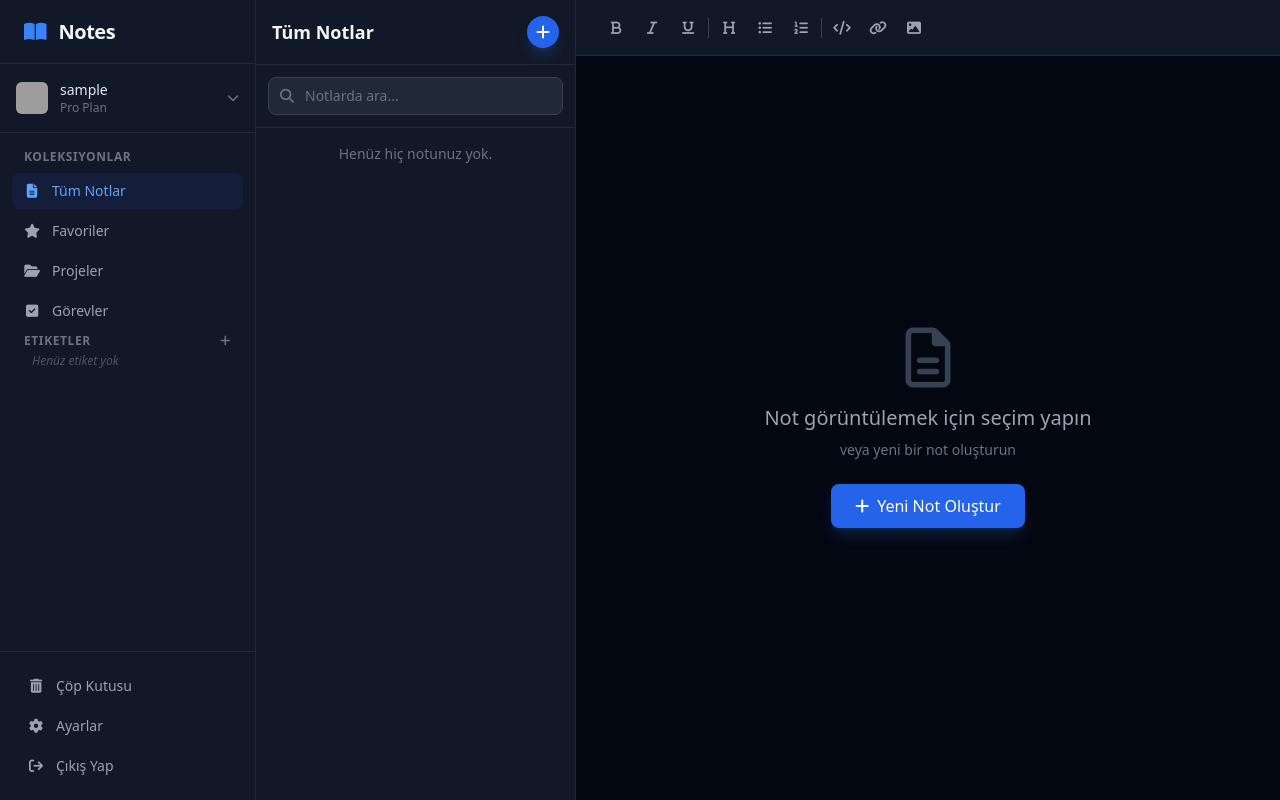
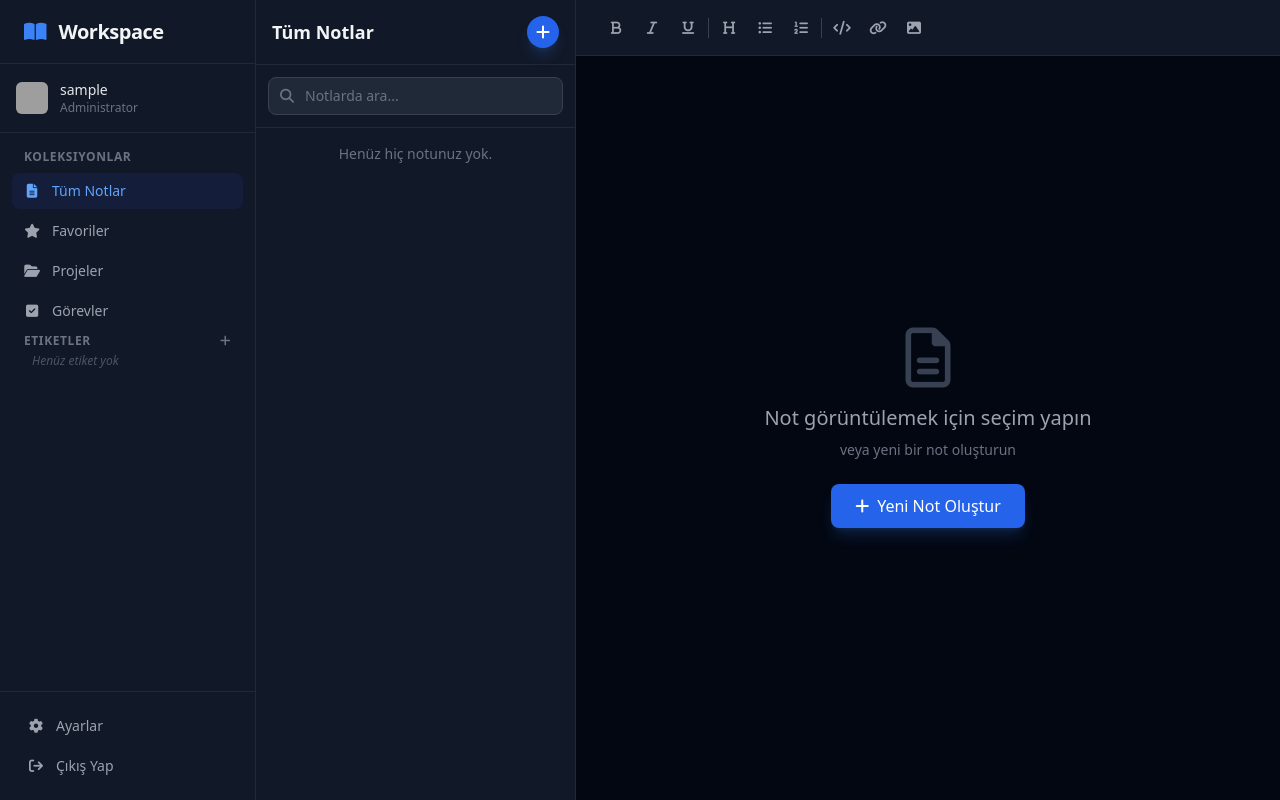
Before and after one commit to eknvarli/workspace, a Django app: page / in a window 1280 px wide. Run offline with Django 5.2, Linux system fonts and the light colour scheme; the visitor is signed in with stand-in values (Sample User, id 1); data that the repository does not hold is empty; some libraries are stand-ins or nearby versions; grey boxes are pictures that could not be loaded.

Commit message:
Some changes

```diff
--- a/core/views/notes.py
+++ b/core/views/notes.py
@@ -5,7 +5,7 @@ from core.models import Note
 
 @login_required
 def note_index(request, pk=None):
-    notes = request.user.notes.all()
+    notes = Note.objects.all()
 
     # Filtering based on GET parameters
     category_filter = request.GET.get('category')
@@ -23,7 +23,7 @@ def note_index(request, pk=None):
     active_note = None
 
     if pk:
-        active_note = get_object_or_404(Note, pk=pk, user=request.user)
+        active_note = get_object_or_404(Note, pk=pk)
     elif notes.exists():
         active_note = notes.first()
 
@@ -48,7 +48,7 @@ def note_create(request):
 
 @login_required
 def note_save(request, pk):
-    note = get_object_or_404(Note, pk=pk, user=request.user)
+    note = get_object_or_404(Note, pk=pk)
 
     if request.method == 'POST':
         title = request.POST.get('title', 'İsimsiz Not').strip()
@@ -81,7 +81,7 @@ def note_save(request, pk):
 
 @login_required
 def note_delete(request, pk):
-    note = get_object_or_404(Note, pk=pk, user=request.user)
+    note = get_object_or_404(Note, pk=pk)
 
     # Check both GET and POST for maximum compatibility with the UI
     note.delete()
--- a/templates/base.html
+++ b/templates/base.html
@@ -42,7 +42,7 @@
             class="w-64 bg-gray-900 border-r border-gray-800 flex flex-col hidden md:flex flex-shrink-0">
             <div class="h-16 flex items-center px-6 border-b border-gray-800">
                 <i class="fa-solid fa-book-open text-blue-500 text-xl mr-3"></i>
-                <span class="text-xl font-bold text-gray-100 tracking-tight">Notes</span>
+                <span class="text-xl font-bold text-gray-100 tracking-tight">Workspace</span>
             </div>
 
             <div
@@ -53,9 +53,8 @@
                 <div class="flex-1 min-w-0">
                     <p class="text-sm font-medium text-gray-200 truncate">{{ request.user.username|default:'Misafir' }}
                     </p>
-                    <p class="text-xs text-gray-500 truncate">Pro Plan</p>
+                    <p class="text-xs text-gray-500 truncate">{% if request.user.is_superuser %}Administrator{% elif request.user.is_staff %}Moderator{% else %}User{% endif %}</p>
                 </div>
-                <i class="fa-solid fa-chevron-down text-gray-500 text-xs"></i>
             </div>
 
             <nav class="flex-1 overflow-y-auto px-3 py-4 space-y-1">
@@ -99,12 +98,7 @@
             </nav>
 
             <div class="p-4 border-t border-gray-800 space-y-1">
-                <a href="#"
-                    class="group flex items-center px-3 py-2 text-sm font-medium rounded-lg text-gray-400 hover:text-gray-200 hover:bg-gray-800 transition">
-                    <i class="fa-solid fa-trash-can mr-3 w-4 text-center"></i>
-                    Çöp Kutusu
-                </a>
-                <a href="#"
+                <a href="/"
                     class="group flex items-center px-3 py-2 text-sm font-medium rounded-lg text-gray-400 hover:text-gray-200 hover:bg-gray-800 transition">
                     <i class="fa-solid fa-gear mr-3 w-4 text-center"></i>
                     Ayarlar
@@ -122,7 +116,7 @@
                 <button id="mobile-menu-button" class="mr-4 text-gray-400 hover:text-gray-200">
                     <i class="fa-solid fa-bars text-lg"></i>
                 </button>
-                <div class="flex-1 font-semibold text-gray-200">Notes</div>
+                <div class="flex-1 font-semibold text-gray-200">Workspace</div>
                 <button class="text-blue-500">
                     <i class="fa-solid fa-pen-to-square text-lg"></i>
                 </button>
--- a/templates/core/index.html
+++ b/templates/core/index.html
@@ -93,9 +93,6 @@
                     class="w-8 h-8 rounded text-gray-400 hover:text-yellow-400 hover:bg-gray-800 flex items-center justify-center transition"
                     title="Favorilere Ekle"><i id="favorite-icon"
                         class="{% if active_note.is_favorite %}fa-solid text-yellow-400{% else %}fa-regular{% endif %} fa-star"></i></button>
-                <button type="button"
-                    class="w-8 h-8 rounded text-gray-400 hover:text-blue-400 hover:bg-gray-800 flex items-center justify-center transition"
-                    title="Paylaş"><i class="fa-solid fa-share-nodes"></i></button>
 
                 <a href="{% url 'note_delete' active_note.id %}"
                     onclick="return confirm('Bu notu silmek istediğinize emin misiniz?');"
```
